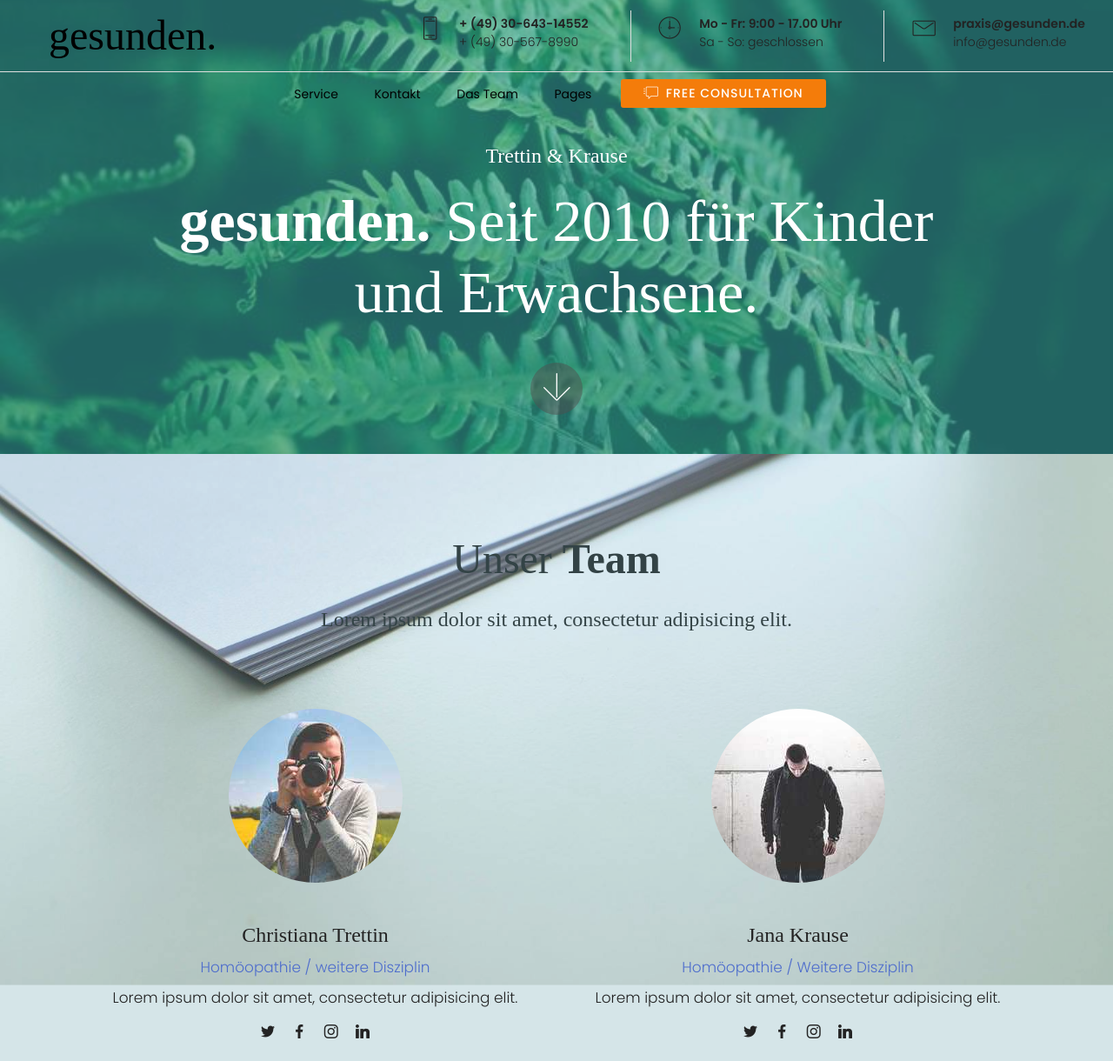
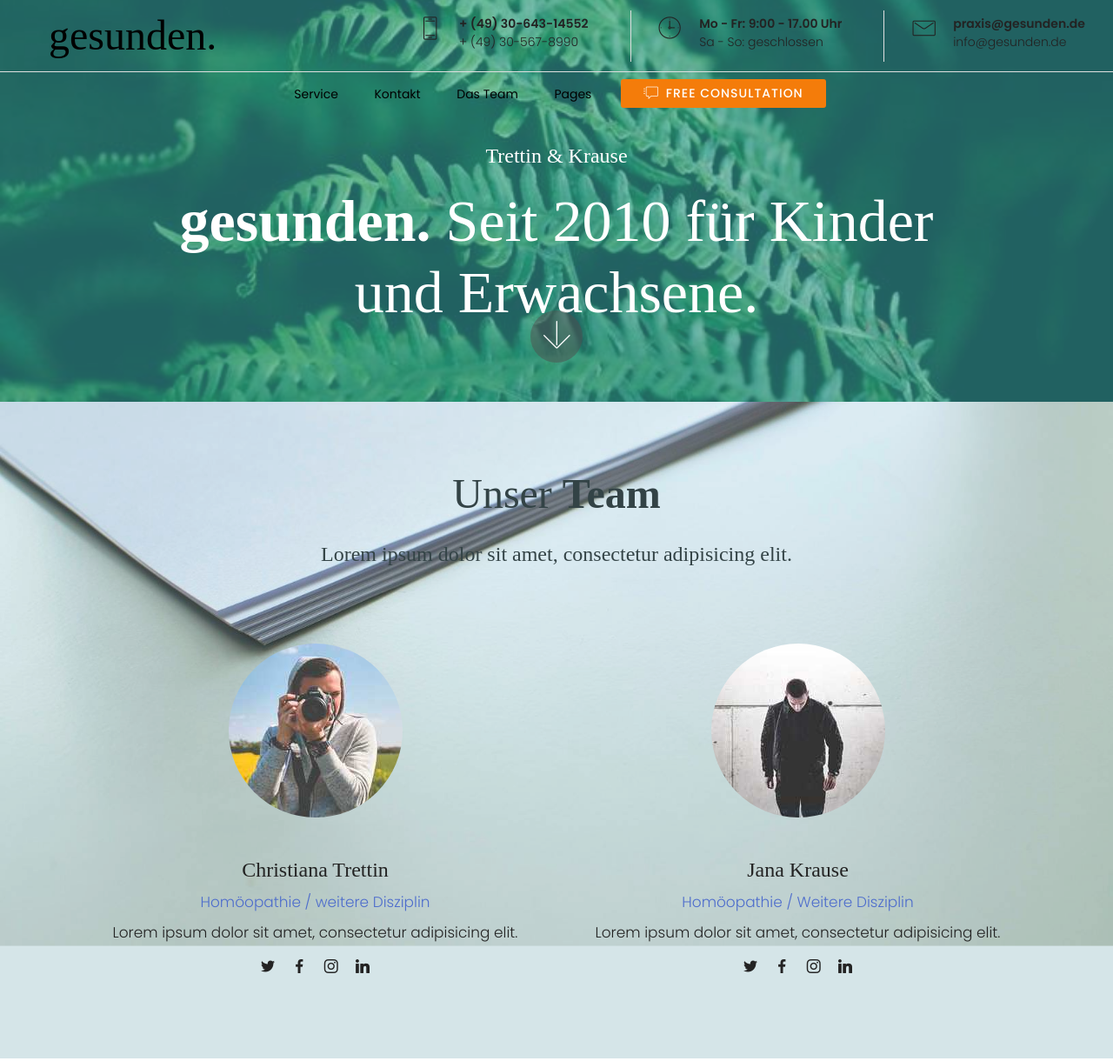
Before and after one commit to guergenm/gesunden, a plain HTML site: page index.html in a window 1280 px wide. Shown: the whole page at 87% size. Drawn offline with Linux system fonts and the light colour scheme; files whose address does not match are found by name; a web font is replaced by a local one.

Commit message:
create github pages

```diff
--- a/assets/mobirise/css/mbr-additional.css
+++ b/assets/mobirise/css/mbr-additional.css
@@ -836,7 +836,7 @@ body {
 }
 .cid-qA6YBBFjYr {
   padding-top: 160px;
-  padding-bottom: 120px;
+  padding-bottom: 60px;
   background-image: url("../../../assets/images/mbr-720x1080.jpg");
 }
 .cid-qA6ZgVoGqF .navbar {
@@ -1430,8 +1430,8 @@ body {
   color: initial;
 }
 .cid-qA74clCgu1 {
-  padding-top: 90px;
-  padding-bottom: 90px;
+  padding-top: 75px;
+  padding-bottom: 75px;
   background-image: url("../../../assets/images/mbr-1631x1080.jpg");
 }
 .cid-qA74clCgu1 a {
--- a/index.html
+++ b/index.html
@@ -26,7 +26,7 @@
 
 </head>
 <body>
-<section class="menu cid-qA6ZgVoGqF" once="menu" id="menu2-1" data-rv-view="35">
+<section class="menu cid-qA6ZgVoGqF" once="menu" id="menu2-1" data-rv-view="43">
 
 
 
@@ -96,7 +96,7 @@
     </nav>
 </section>
 
-<section class="header9 cid-qA6YBBFjYr mbr-parallax-background" id="header9-0" data-rv-view="32">
+<section class="header9 cid-qA6YBBFjYr mbr-parallax-background" id="header9-0" data-rv-view="40">
 
 
 
@@ -120,7 +120,7 @@
     </div>
 </section>
 
-<section class="features12 cid-qA74clCgu1 mbr-parallax-background" id="features12-2" data-rv-view="37">
+<section class="features12 cid-qA74clCgu1 mbr-parallax-background" id="features12-2" data-rv-view="45">
 
 
 
```
Also changed, not shown: 1 other file.
